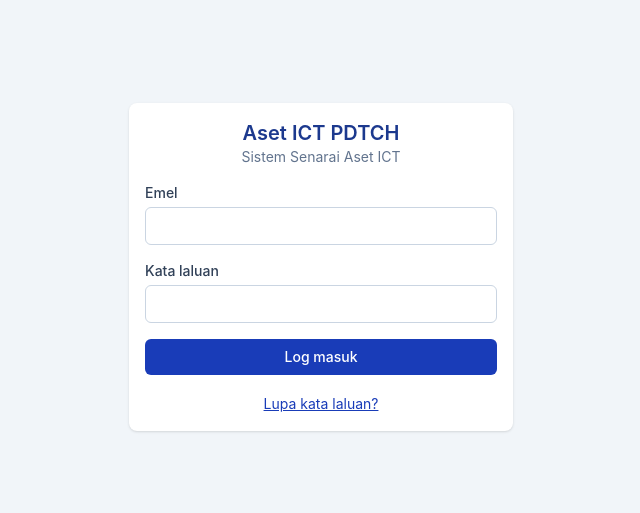
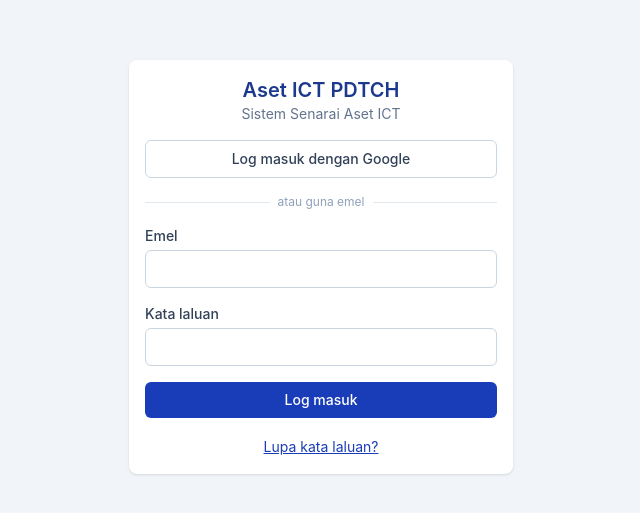
Before and after one commit to naszrazak/pdtch-ict, a React (Vite) app: page / in a window 1280 px wide. Shown: the part 133-646 px from the top of the page, without its empty margins (319-959 px from the left). Built offline with nearby package versions, Linux system fonts and the light colour scheme; no server answers.

Commit message:
Tambah log masuk dengan Google pada halaman login
Co-Authored-By: Claude Opus 5.5 <noreply@anthropic.com>
Claude-Session: https://claude.ai/code/session_01BA3L9J1ksd1XMEfwctLK6H

```diff
--- a/src/pages/Login.tsx
+++ b/src/pages/Login.tsx
@@ -1,6 +1,6 @@
 import { useState, type FormEvent } from 'react'
 import { FirebaseError } from 'firebase/app'
-import { sendPasswordResetEmail, signInWithEmailAndPassword } from 'firebase/auth'
+import { GoogleAuthProvider, sendPasswordResetEmail, signInWithEmailAndPassword, signInWithPopup } from 'firebase/auth'
 import { auth } from '../lib/firebase'
 import { Medan, Ralat } from '../components/ui'
 
@@ -9,7 +9,13 @@ const MESEJ: Record<string, string> = {
   'auth/invalid-email': 'Format emel tidak sah.',
   'auth/too-many-requests': 'Terlalu banyak cubaan. Cuba sebentar lagi.',
   'auth/network-request-failed': 'Tiada sambungan internet.',
+  'auth/popup-blocked': 'Tetingkap Google disekat pelayar. Benarkan pop-up dan cuba lagi.',
+  'auth/unauthorized-domain': 'Domain ini belum dibenarkan dalam Firebase Authentication.',
+  'auth/operation-not-allowed': 'Log masuk Google belum diaktifkan dalam Firebase.',
 }
+
+// Pengguna menutup tetingkap Google sendiri; tiada ralat perlu dipaparkan.
+const DIBATALKAN = ['auth/popup-closed-by-user', 'auth/cancelled-popup-request']
 
 const mesejAuth = (err: unknown): string =>
   (err instanceof FirebaseError && MESEJ[err.code]) || (err instanceof Error ? err.message : String(err))
@@ -29,6 +35,17 @@ export default function Login() {
       await signInWithEmailAndPassword(auth, emel.trim(), kataLaluan)
     } catch (err) {
       setRalat(mesejAuth(err))
+      setSibuk(false)
+    }
+  }
+
+  async function masukGoogle() {
+    setRalat('')
+    setSibuk(true)
+    try {
+      await signInWithPopup(auth, new GoogleAuthProvider())
+    } catch (err) {
+      if (!(err instanceof FirebaseError && DIBATALKAN.includes(err.code))) setRalat(mesejAuth(err))
       setSibuk(false)
     }
   }
@@ -53,6 +70,19 @@ export default function Login() {
         </div>
         <Ralat>{ralat}</Ralat>
         {info && <div className="rounded-md bg-green-50 p-3 text-sm text-green-800">{info}</div>}
+        <button
+          type="button"
+          className="w-full rounded-md border border-slate-300 bg-white px-4 py-2 text-sm font-medium text-slate-700 hover:bg-slate-50 disabled:opacity-50"
+          onClick={masukGoogle}
+          disabled={sibuk}
+        >
+          Log masuk dengan Google
+        </button>
+        <div className="flex items-center gap-2 text-xs text-slate-400">
+          <span className="h-px flex-1 bg-slate-200" />
+          atau guna emel
+          <span className="h-px flex-1 bg-slate-200" />
+        </div>
         <Medan label="Emel">
           <input className="input" type="email" autoComplete="username" value={emel} onChange={(e) => setEmel(e.target.value)} required />
         </Medan>
```
